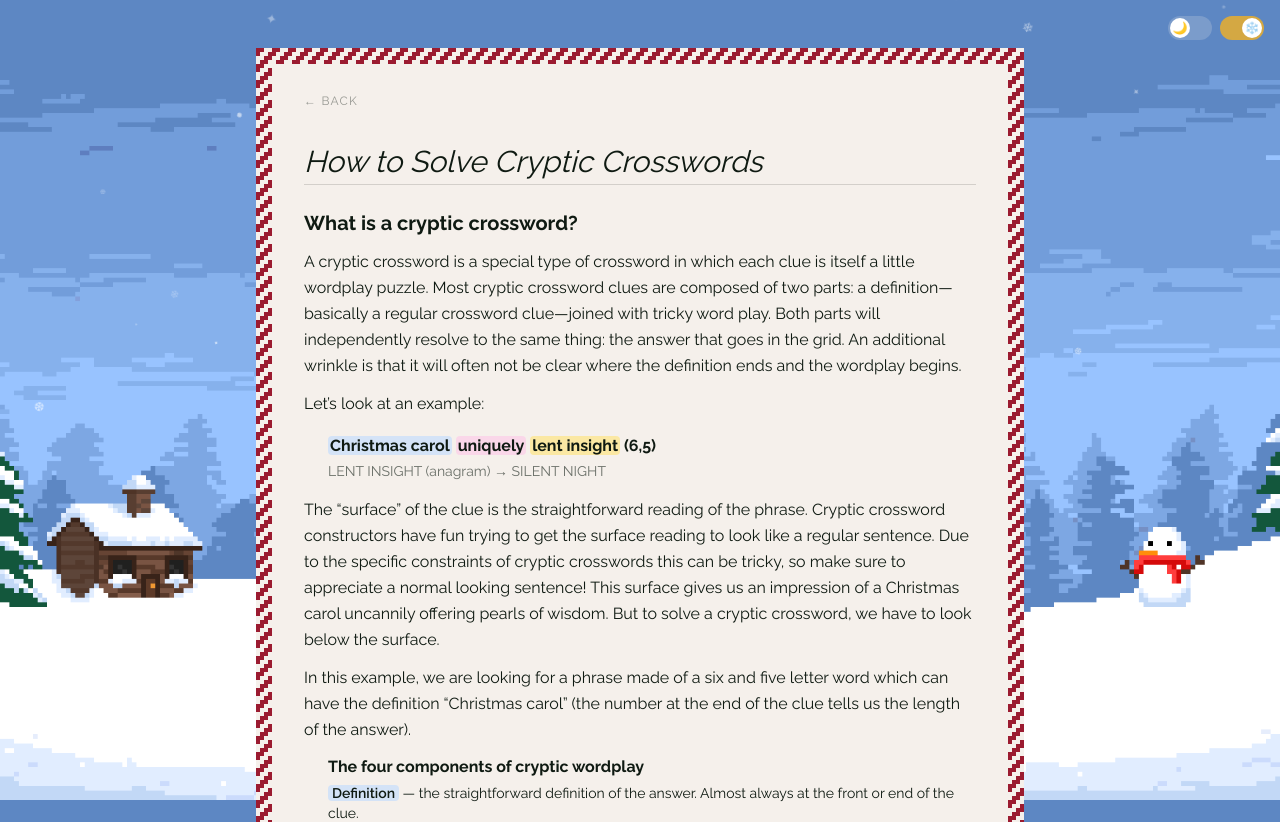
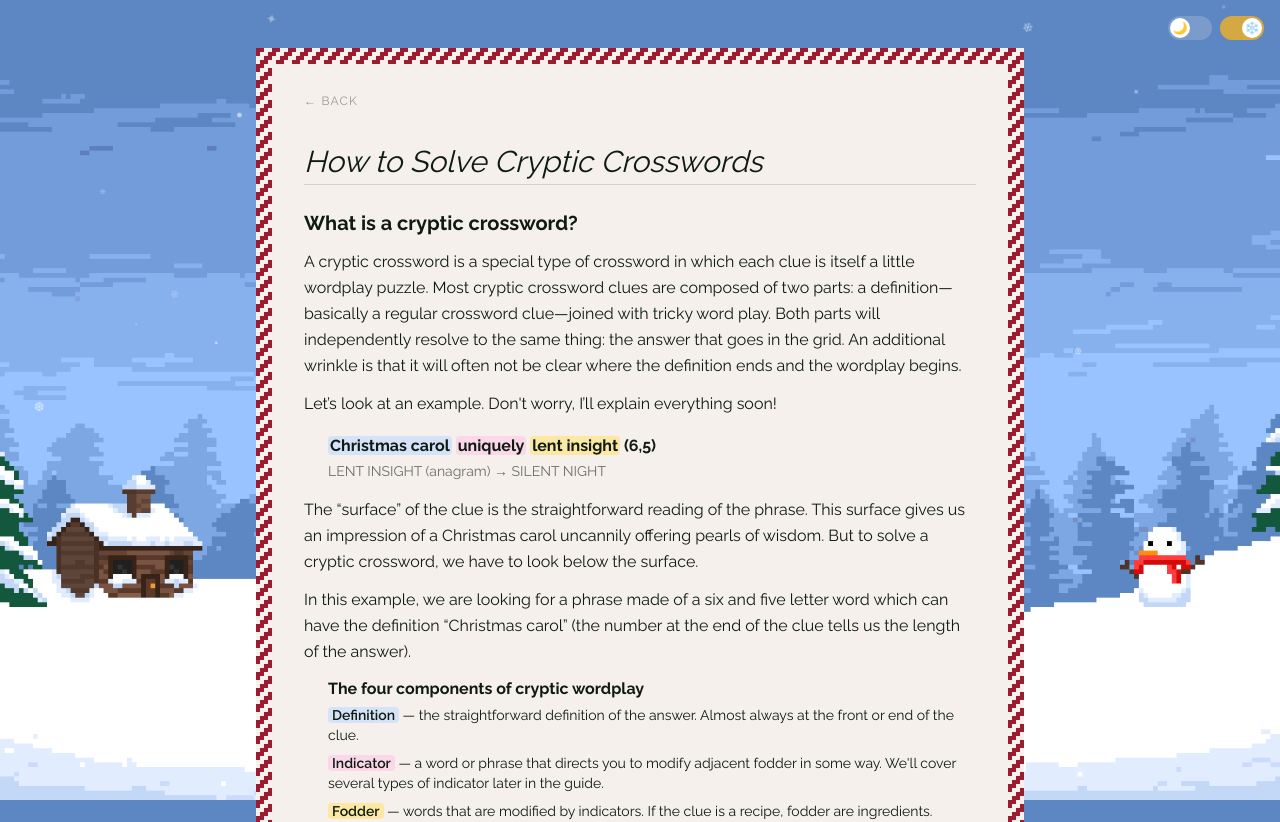
Before and after one commit to ianrosevear/ians-christmas-village, a Next.js app: page /guide in a window 1280 px wide. Shown: the top 822 px of the page. Built offline with nearby package versions, Linux system fonts and the light colour scheme.

Commit message:
rephrase guide

```diff
--- a/app/guide/page.tsx
+++ b/app/guide/page.tsx
@@ -55,7 +55,7 @@ export default function GuidePage() {
             in the grid. An additional wrinkle is that it will often not be clear where the
             definition ends and the wordplay begins.
           </p>
-          <p>Let&rsquo;s look at an example:</p>
+          <p>Let&rsquo;s look at an example. Don't worry, I&rsquo;ll explain everything soon!</p>
 
           <div className="my-4 ml-6">
             <p className="font-bold">
@@ -71,11 +71,8 @@ export default function GuidePage() {
 
           <p>
             The &ldquo;surface&rdquo; of the clue is the straightforward reading of the phrase.
-            Cryptic crossword constructors have fun trying to get the surface reading to look
-            like a regular sentence. Due to the specific constraints of cryptic crosswords this
-            can be tricky, so make sure to appreciate a normal looking sentence! This surface
-            gives us an impression of a Christmas carol uncannily offering pearls of wisdom. But
-            to solve a cryptic crossword, we have to look below the surface.
+            This surface gives us an impression of a Christmas carol uncannily offering pearls
+            of wisdom. But to solve a cryptic crossword, we have to look below the surface.
           </p>
           <p>
             In this example, we are looking for a phrase made of a six and five letter word which
```
